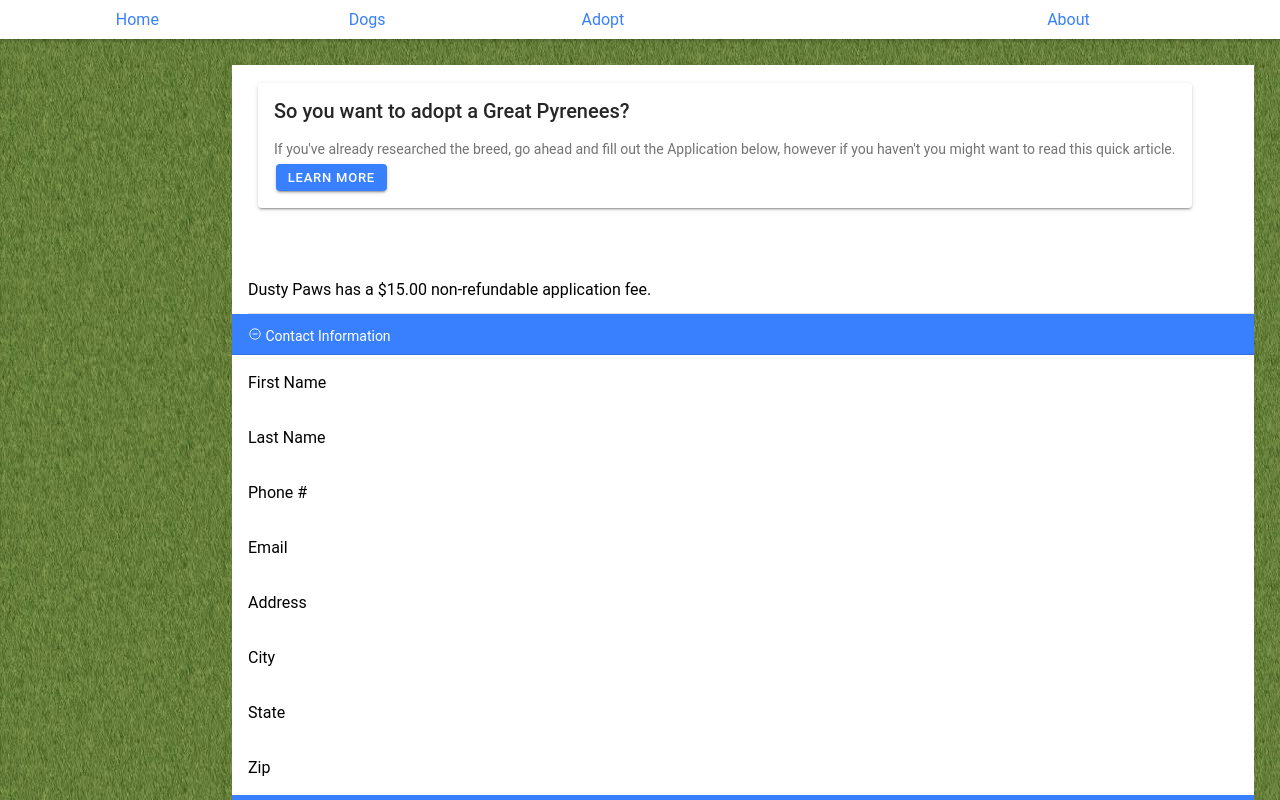
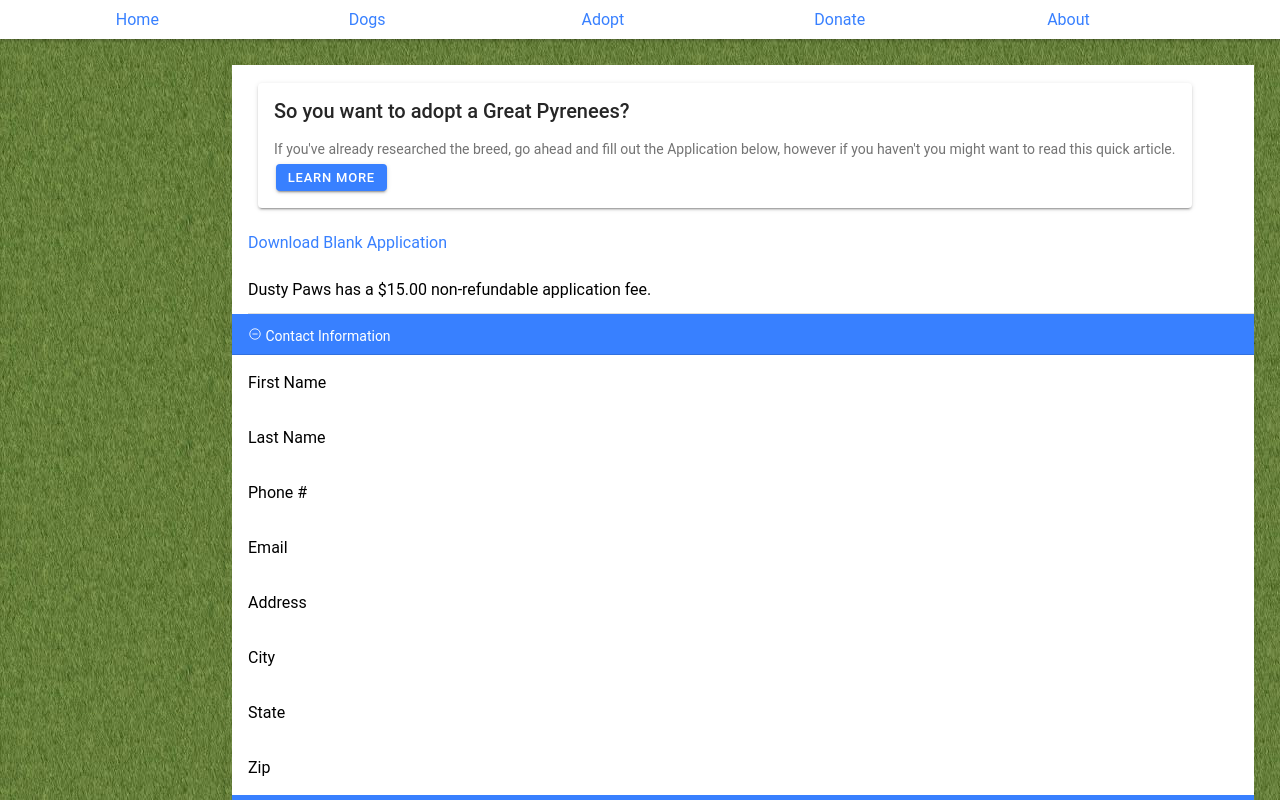
Before and after one commit to FangerZero/dusty-paws, a React (Create React App) app: page /adopt in a window 1280 px wide. Built offline with nearby package versions, Linux system fonts and the light colour scheme; no server answers; the database is empty; sample sign-in values are in the browser's storage; the HTML template or start-up script is replaced by a standard one.

Commit message:
Link Color Issue

```diff
--- a/src/components/Navigation.tsx
+++ b/src/components/Navigation.tsx
@@ -1,4 +1,4 @@
-import { IonGrid, IonRow, IonCol, IonRouterLink, IonHeader } from '@ionic/react';
+import { IonGrid, IonRow, IonCol, IonRouterLink, IonHeader, IonText } from '@ionic/react';
 import React from 'react';
 
 const Navigation: React.FC = () => {
@@ -17,7 +17,7 @@ const Navigation: React.FC = () => {
                     <IonRouterLink href="/adopt">Adopt</IonRouterLink>
                 </IonCol>
                 <IonCol>
-                    <a href="https://www.paypal.me/dustypaws" target="_blank" rel="noopener noreferrer">Donate</a>
+                    <a href="https://www.paypal.me/dustypaws" target="_blank" rel="noopener noreferrer"><IonText color="primary">Donate</IonText></a>
                 </IonCol>
                 <IonCol>
                     <IonRouterLink href="/about">About</IonRouterLink>
--- a/src/pages/Adopt.tsx
+++ b/src/pages/Adopt.tsx
@@ -1,4 +1,4 @@
-import { IonContent, IonPage, IonGrid, IonRow, IonCol, IonList, IonItem, IonButton, IonSelectOption, IonSelect, useIonViewDidEnter, IonCard, IonCardHeader, IonCardContent, IonCardTitle } from '@ionic/react';
+import { IonContent, IonPage, IonGrid, IonRow, IonCol, IonList, IonItem, IonButton, IonSelectOption, IonSelect, useIonViewDidEnter, IonCard, IonCardHeader, IonCardContent, IonCardTitle, IonText } from '@ionic/react';
 import React, { useState } from 'react';
 import Navi from '../components/Navigation';
 import Footer from '../components/Footer';
@@ -164,7 +164,7 @@ const Adopt = (props: any) => {
                   </IonCard>
                 </IonItem>
                 <IonItem lines="none">
-                  <a href="/resources/Application.pdf" download="Dusty Paws Application.pdf">Download Blank Application</a>
+                  <a href="/resources/Application.pdf" download="Dusty Paws Application.pdf"><IonText color="primary">Download Blank Application</IonText></a>
                 </IonItem>
                 <IonItem>
                   Dusty Paws has a $15.00 non-refundable application fee.
```
